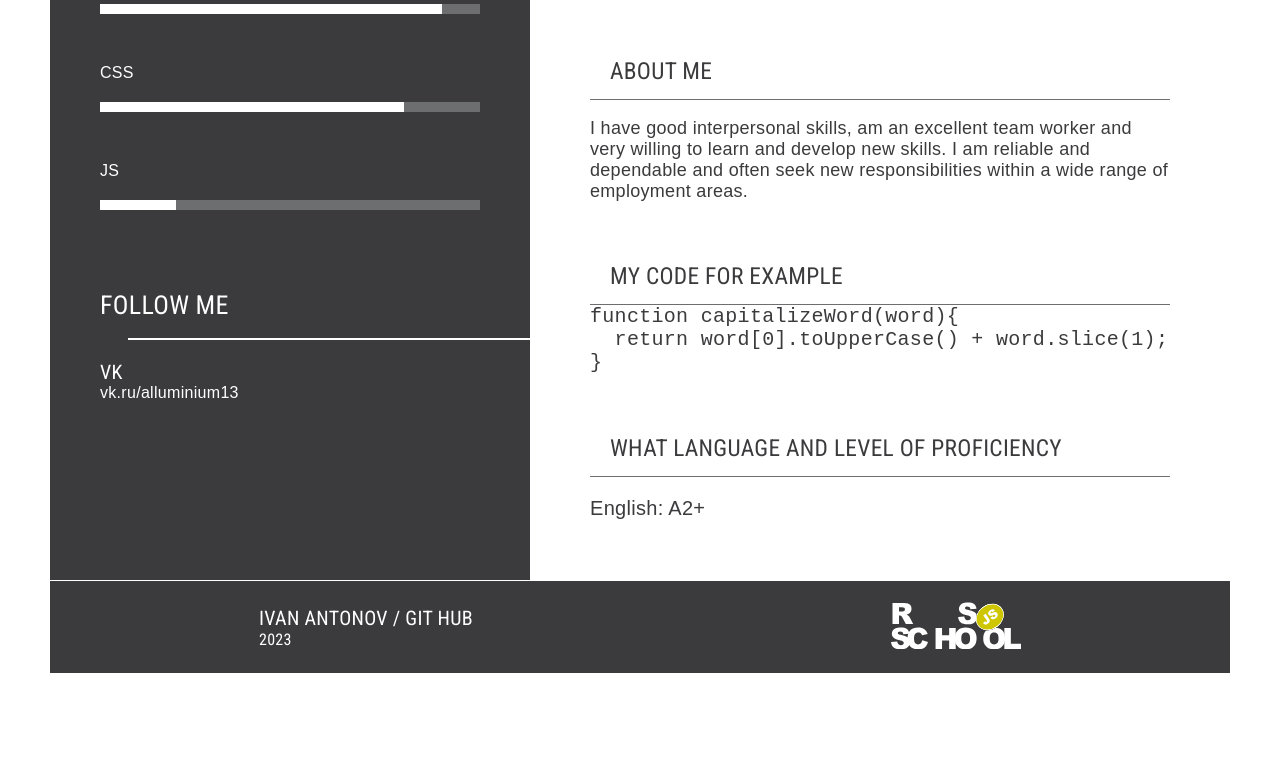
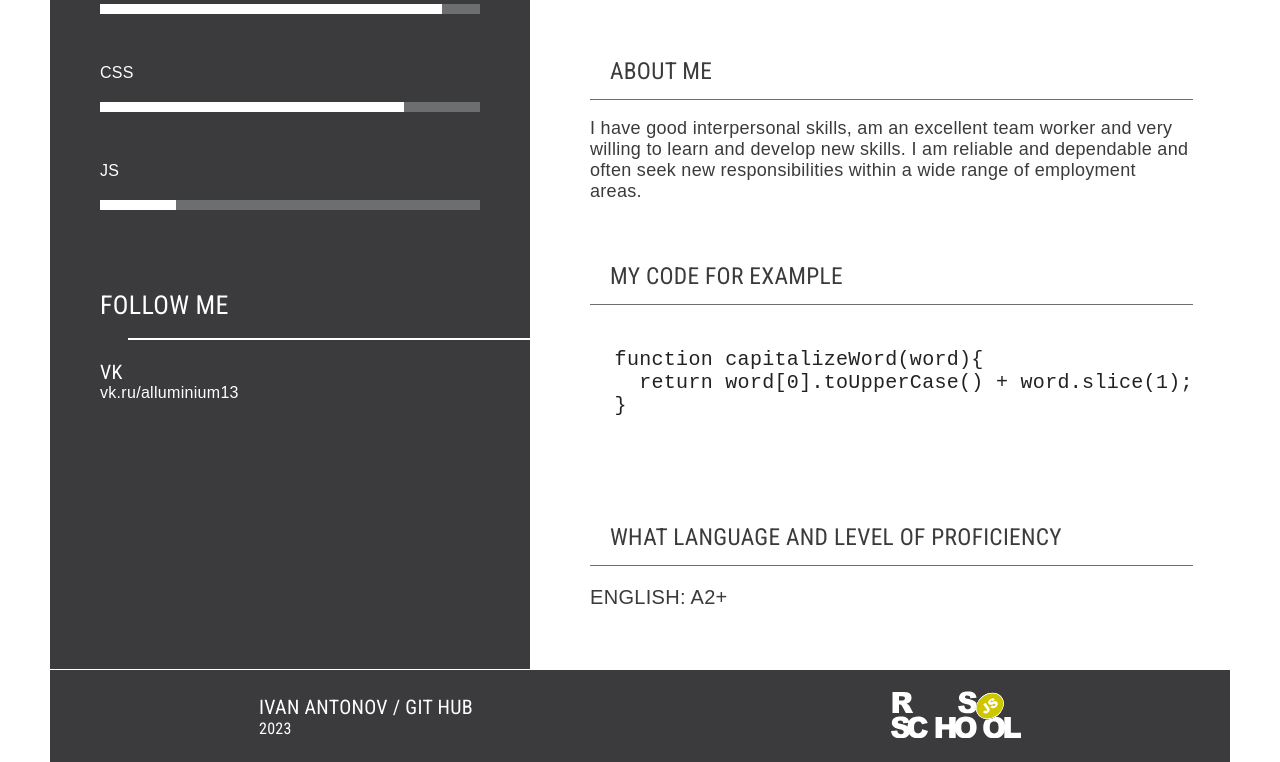
Before and after one commit to ivan1antonov/rsschool-cv, a plain HTML site: page index.html in a window 1280 px wide. Shown: the part 836-1598 px from the top of the page. Before the commit the page ends 1509 px from the top, so only its background shows below. Drawn offline with Linux system fonts and the light colour scheme; a web font is replaced by a local one.

Commit message:
feat: after w3 check css and html

```diff
--- a/index.html
+++ b/index.html
@@ -12,6 +12,7 @@
   <link rel="stylesheet" href="./style.css">
   <title>CV - Ivan Antonov</title>
 </head>
+
 <body>
   <header class="header">
     <div class="container">
@@ -120,11 +121,13 @@
               My code for example
             </h3>
             <div class="cv-code__example">
-              <code>
-                <p>function capitalizeWord(word){</p>
-                <p>&nbsp return word[0].toUpperCase() + word.slice(1);</p>
-                <p>}</p>
+              <pre>
+          <code>
+  function capitalizeWord(word){
+    return word[0].toUpperCase() + word.slice(1);
+  }
               </code>
+              </pre>
             </div>
           </div>
           <div class="cv-language">
@@ -148,33 +151,40 @@
         </div>
         <div class="footer-info__courses">
           <a class="footer-info__link" href="https://rs.school/js/">
-            <svg class="footer-info__img" id="Layer_1" xmlns="http://www.w3.org/2000/svg" xmlns:xlink="http://www.w3.org/1999/xlink"
-              viewBox="0 0 552.8 205.3" fill="#fff">
+            <svg class="footer-info__img" id="Layer_1" xmlns="http://www.w3.org/2000/svg"
+              xmlns:xlink="http://www.w3.org/1999/xlink" viewBox="0 0 552.8 205.3" fill="#fff">
               <style>
                 .st0 {
                   fill: #3b3b3d
                 }
+
                 .st1 {
                   clip-path: url(#SVGID_2_)
                 }
+
                 .st2 {
                   clip-path: url(#SVGID_4_)
                 }
+
                 .st3 {
                   clip-path: url(#SVGID_6_)
                 }
+
                 .st4 {
                   clip-path: url(#SVGID_8_)
                 }
+
                 .st5 {
                   fill: #cdc601;
                   stroke: #ffffff;
                   stroke-width: 4;
                   stroke-miterlimit: 10
                 }
+
                 .st6 {
                   clip-path: url(#SVGID_8_)
                 }
+
                 .st6,
                 .st7 {
                   fill: none;
@@ -182,10 +192,12 @@
                   stroke-width: 4;
                   stroke-miterlimit: 10
                 }
+
                 .st8,
                 .st9 {
                   clip-path: url(#SVGID_10_)
                 }
+
                 .st9 {
                   fill: none;
                   stroke: #ffffff;
@@ -203,7 +215,8 @@
               <path d="M482.1 114.4h27.6v67.4h43.1v22H482v-89.4z" />
               <ellipse transform="rotate(-37.001 420.46 67.88)" class="st0" cx="420.5" cy="67.9" rx="63" ry="51.8" />
               <defs>
-                <ellipse id="SVGID_1_" transform="rotate(-37.001 420.46 67.88)" cx="420.5" cy="67.9" rx="63" ry="51.8" />
+                <ellipse id="SVGID_1_" transform="rotate(-37.001 420.46 67.88)" cx="420.5" cy="67.9" rx="63"
+                  ry="51.8" />
               </defs>
               <clipPath id="SVGID_2_">
                 <use xlink:href="#SVGID_1_" overflow="visible" />
@@ -218,9 +231,11 @@
                     <use xlink:href="#SVGID_3_" overflow="visible" />
                   </clipPath>
                   <g id="Layer_1-2" class="st2">
-                    <ellipse transform="rotate(-37.001 420.46 67.88)" class="st0" cx="420.5" cy="67.9" rx="63" ry="51.8" />
+                    <ellipse transform="rotate(-37.001 420.46 67.88)" class="st0" cx="420.5" cy="67.9" rx="63"
+                      ry="51.8" />
                     <defs>
-                      <ellipse id="SVGID_5_" transform="rotate(-37.001 420.46 67.88)" cx="420.5" cy="67.9" rx="63" ry="51.8" />
+                      <ellipse id="SVGID_5_" transform="rotate(-37.001 420.46 67.88)" cx="420.5" cy="67.9" rx="63"
+                        ry="51.8" />
                     </defs>
                     <clipPath id="SVGID_6_">
                       <use xlink:href="#SVGID_5_" overflow="visible" />
@@ -234,10 +249,12 @@
                         <use xlink:href="#SVGID_7_" overflow="visible" />
                       </clipPath>
                       <g class="st4">
-                        <ellipse transform="rotate(-37.001 420.46 67.88)" class="st5" cx="420.5" cy="67.9" rx="63" ry="51.8" />
+                        <ellipse transform="rotate(-37.001 420.46 67.88)" class="st5" cx="420.5" cy="67.9" rx="63"
+                          ry="51.8" />
                       </g>
                       <path transform="rotate(-37 420.799 68.802)" class="st6" d="M357.8 17h125.9v103.7H357.8z" />
-                      <ellipse transform="rotate(-37.001 420.46 67.88)" class="st7" cx="420.5" cy="67.9" rx="63" ry="51.8" />
+                      <ellipse transform="rotate(-37.001 420.46 67.88)" class="st7" cx="420.5" cy="67.9" rx="63"
+                        ry="51.8" />
                       <path transform="rotate(-37 420.799 68.802)" class="st0" d="M357.8 17h125.9v103.7H357.8z" />
                       <defs>
                         <path id="SVGID_9_" transform="rotate(-37 420.799 68.802)" d="M357.8 17h125.9v103.7H357.8z" />
@@ -246,12 +263,14 @@
                         <use xlink:href="#SVGID_9_" overflow="visible" />
                       </clipPath>
                       <g class="st8">
-                        <ellipse transform="rotate(-37.001 420.46 67.88)" class="st5" cx="420.5" cy="67.9" rx="63" ry="51.8" />
+                        <ellipse transform="rotate(-37.001 420.46 67.88)" class="st5" cx="420.5" cy="67.9" rx="63"
+                          ry="51.8" />
                       </g>
                       <path transform="rotate(-37 420.799 68.802)" class="st9" d="M357.8 17h125.9v103.7H357.8z" />
                       <path transform="rotate(-37.001 420.82 68.353)" class="st7" d="M330.9-14.2h179.8v165.1H330.9z" />
                     </g>
-                    <ellipse transform="rotate(-37.001 420.46 67.88)" class="st7" cx="420.5" cy="67.9" rx="63" ry="51.8" />
+                    <ellipse transform="rotate(-37.001 420.46 67.88)" class="st7" cx="420.5" cy="67.9" rx="63"
+                      ry="51.8" />
                     <path
                       d="M392.4 61.3l10-7 12.3 17.5c2.1 2.8 3.7 5.8 4.9 9.1.7 2.5.5 5.2-.5 7.6-1.3 3-3.4 5.5-6.2 7.3-3.3 2.3-6.1 3.6-8.5 4-2.3.4-4.7 0-6.9-1-2.4-1.2-4.5-2.9-6.1-5.1l8.6-8c.7 1.1 1.6 2.1 2.6 2.9.7.5 1.5.8 2.4.8.7 0 1.4-.3 1.9-.7 1-.6 1.7-1.8 1.6-3-.3-1.7-1-3.4-2.1-4.7l-14-19.7zm30 11.1l9.1-7.2c1 1.2 2.3 2.1 3.7 2.6 2 .6 4.1.2 5.8-1.1 1.2-.8 2.2-1.9 2.6-3.3.6-1.8-.4-3.8-2.2-4.4-.3-.1-.6-.2-.9-.2-1.2-.1-3.3.4-6.4 1.7-5.1 2.1-9.1 2.9-12.1 2.6-2.9-.3-5.6-1.8-7.2-4.3-1.2-1.7-1.8-3.7-1.9-5.7 0-2.3.6-4.6 1.9-6.5 1.9-2.7 4.2-5 7-6.8 4.2-2.9 7.9-4.3 11.1-4.3 3.2 0 6.2 1.5 9 4.6l-9 7.1c-1.8-2.3-5.2-2.8-7.5-1l-.3.3c-1 .6-1.7 1.5-2.1 2.6-.3.8-.1 1.7.4 2.4.4.5 1 .9 1.7.9.8.1 2.2-.3 4.2-1.2 5-2.1 8.8-3.3 11.4-3.7 2.2-.4 4.5-.2 6.6.7 1.9.8 3.5 2.2 4.6 3.9 1.4 2 2.2 4.4 2.3 6.9.1 2.6-.6 5.1-2 7.3-1.8 2.7-4.1 5-6.8 6.8-5.5 3.8-10 5.4-13.6 4.8-3.9-.6-7.1-2.6-9.4-5.5z" />
                   </g>
@@ -264,4 +283,5 @@
     </div>
   </footer>
 </body>
+
 </html>
--- a/style.css
+++ b/style.css
@@ -244,7 +244,7 @@ dd {
 .cv-about,
 .cv-language{
   font-size: 20px;
-  text-decoration: uppercase;
+  text-transform: uppercase;
   padding: 0 60px;
   margin-bottom: 60px;
 }
@@ -285,7 +285,7 @@ dd {
 }
 .cv-about{
   font-size: 20px;
-  text-decoration: uppercase;
+  text-transform: uppercase;
   padding: 0 60px;
   margin-bottom: 60px;
 }
```
